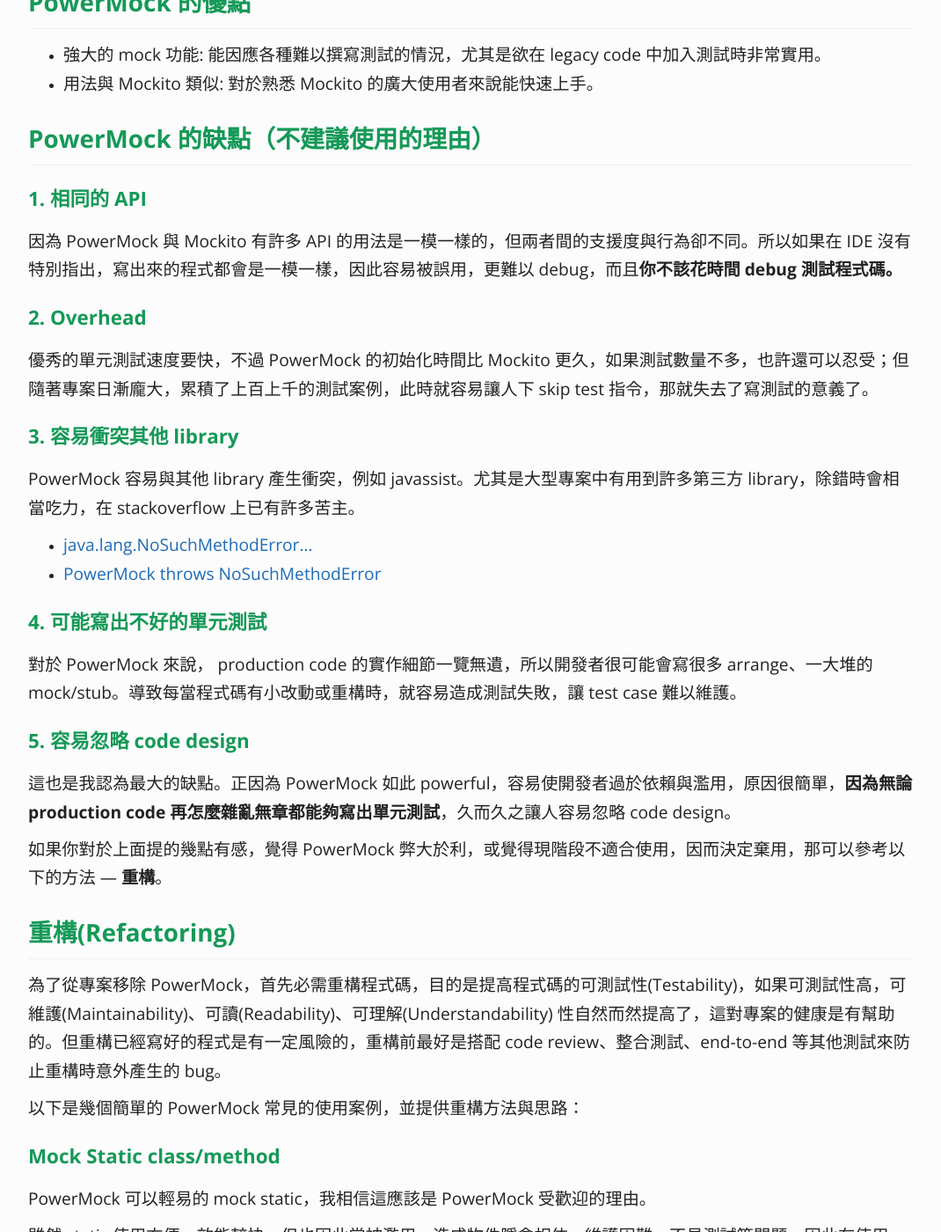
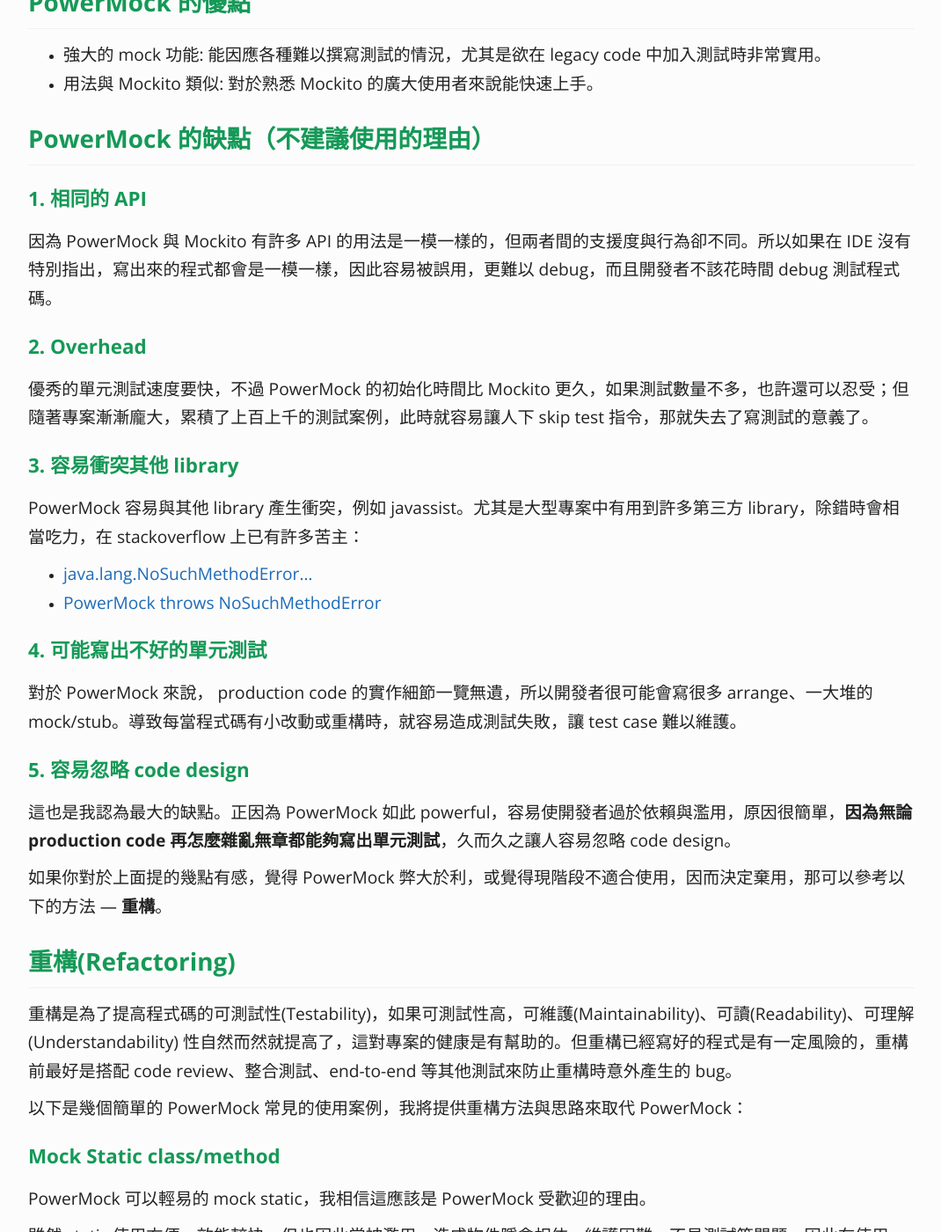
Before and after one commit to KaiSheng714/KaiSheng714.github.io, a Jekyll site: the page built from _posts/2022-01-06-why-powermock-is-bad.md, in a window 1280 px wide and 1400 px high, scrolled down 997 px. Shown: the whole window at 88% size, without its empty margins (104-1174 px from the left). Built offline with Jekyll 4.4.1, drawn with Linux system fonts in a browser that asks for light colours; comment, search, counter and statistics services are not loaded.

Commit message:
powermock

```diff
--- a/_posts/2022-01-06-why-powermock-is-bad.md
+++ b/_posts/2022-01-06-why-powermock-is-bad.md
@@ -27,13 +27,13 @@
 
 ## **PowerMock 的缺點（不建議使用的理由）**
 ### **1. 相同的 API**
-因為 PowerMock 與 Mockito 有許多 API 的用法是一模一樣的，但兩者間的支援度與行為卻不同。所以如果在 IDE 沒有特別指出，寫出來的程式都會是一模一樣，因此容易被誤用，更難以 debug，而且**你不該花時間 debug 測試程式碼。**
+因為 PowerMock 與 Mockito 有許多 API 的用法是一模一樣的，但兩者間的支援度與行為卻不同。所以如果在 IDE 沒有特別指出，寫出來的程式都會是一模一樣，因此容易被誤用，更難以 debug，而且開發者不該花時間 debug 測試程式碼。
 
 ### **2. Overhead**
-優秀的單元測試速度要快，不過 PowerMock 的初始化時間比 Mockito 更久，如果測試數量不多，也許還可以忍受；但隨著專案日漸龐大，累積了上百上千的測試案例，此時就容易讓人下 skip test 指令，那就失去了寫測試的意義了。
+優秀的單元測試速度要快，不過 PowerMock 的初始化時間比 Mockito 更久，如果測試數量不多，也許還可以忍受；但隨著專案漸漸龐大，累積了上百上千的測試案例，此時就容易讓人下 skip test 指令，那就失去了寫測試的意義了。
 
 ### **3. 容易衝突其他 library**
-PowerMock 容易與其他 library 產生衝突，例如 javassist。尤其是大型專案中有用到許多第三方 library，除錯時會相當吃力，在 stackoverflow 上已有許多苦主。
+PowerMock 容易與其他 library 產生衝突，例如 javassist。尤其是大型專案中有用到許多第三方 library，除錯時會相當吃力，在 stackoverflow 上已有許多苦主：
 
 - [java.lang.NoSuchMethodError...](https://stackoverflow.com/a/71977415/5485454)
 - [PowerMock throws NoSuchMethodError](https://stackoverflow.com/a/40371375/5485454)
@@ -48,9 +48,9 @@
 如果你對於上面提的幾點有感，覺得 PowerMock 弊大於利，或覺得現階段不適合使用，因而決定棄用，那可以參考以下的方法 — **重構**。
 
 ## **重構(Refactoring)**
-為了從專案移除 PowerMock，首先必需重構程式碼，目的是提高程式碼的可測試性(Testability)，如果可測試性高，可維護(Maintainability)、可讀(Readability)、可理解(Understandability) 性自然而然提高了，這對專案的健康是有幫助的。但重構已經寫好的程式是有一定風險的，重構前最好是搭配 code review、整合測試、end-to-end 等其他測試來防止重構時意外產生的 bug。
+重構是為了提高程式碼的可測試性(Testability)，如果可測試性高，可維護(Maintainability)、可讀(Readability)、可理解(Understandability) 性自然而然就提高了，這對專案的健康是有幫助的。但重構已經寫好的程式是有一定風險的，重構前最好是搭配 code review、整合測試、end-to-end 等其他測試來防止重構時意外產生的 bug。
 
-以下是幾個簡單的 PowerMock 常見的使用案例，並提供重構方法與思路：
+以下是幾個簡單的 PowerMock 常見的使用案例，我將提供重構方法與思路來取代 PowerMock：
 
 ### **Mock Static class/method**
 PowerMock 可以輕易的 mock static，我相信這應該是 PowerMock 受歡迎的理由。
```
